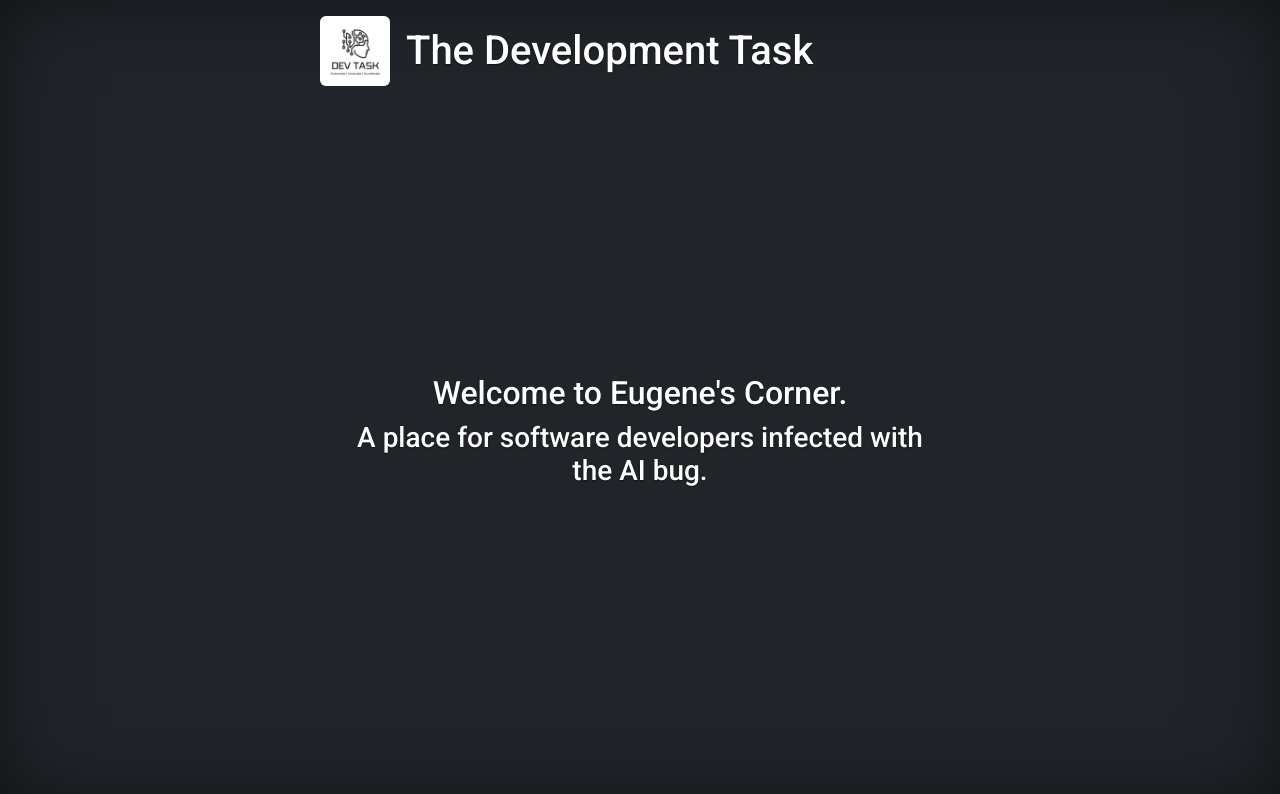
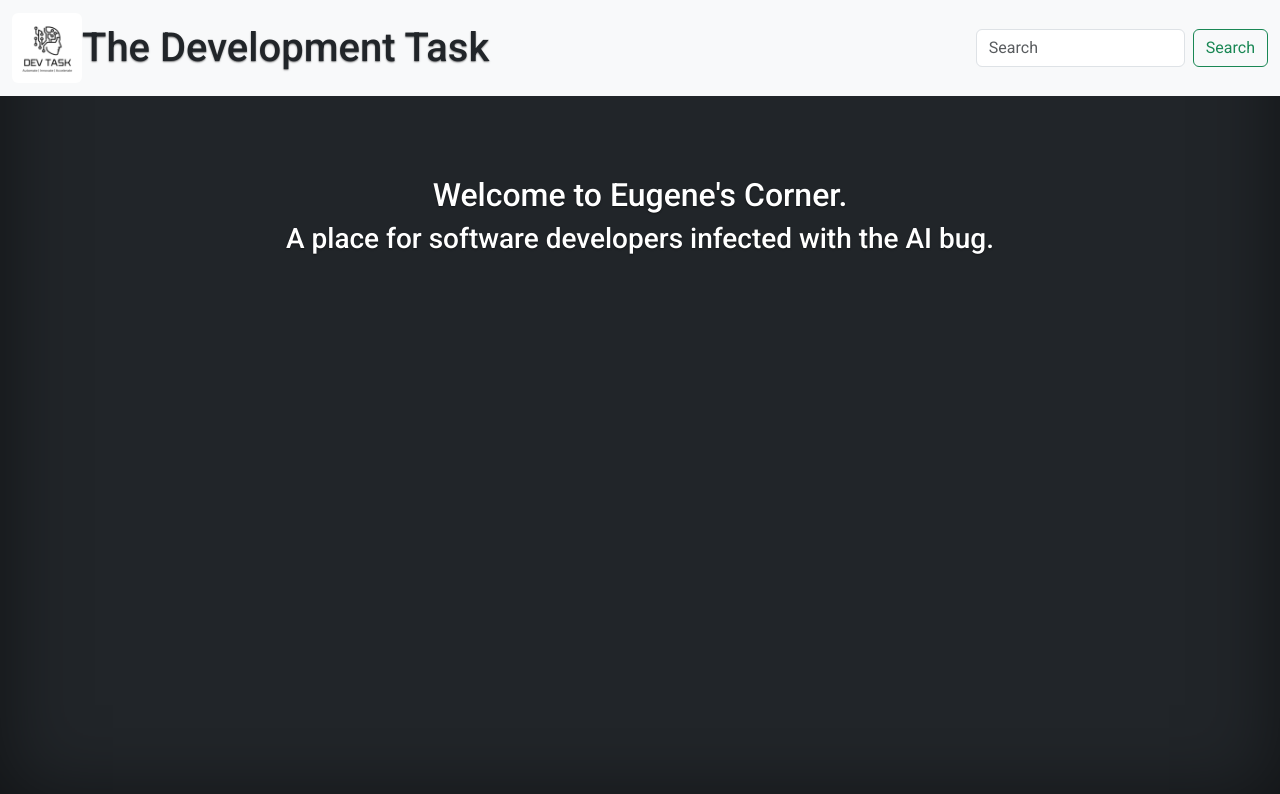
Before and after one commit to EugeneVSL/eugenevsl.github.io, a React (Create React App) app: page / in a window 1280 px wide. Shown: the top 794 px of the page. Built offline with nearby package versions, Linux system fonts and the light colour scheme.

Commit message:
Added the navigation in the header
Added the navigation in the header

```diff
--- a/public/index.html
+++ b/public/index.html
@@ -17,21 +17,12 @@
     <link rel="manifest" href="%PUBLIC_URL%/manifest.json" />
     <link href="https://cdn.jsdelivr.net/npm/bootstrap@5.3.0/dist/css/bootstrap.min.css" rel="stylesheet" integrity="sha384-9ndCyUaIbzAi2FUVXJi0CjmCapSmO7SnpJef0486qhLnuZ2cdeRhO02iuK6FUUVM" crossorigin="anonymous">
 
-    <!--
-      Notice the use of %PUBLIC_URL% in the tags above.
-      It will be replaced with the URL of the `public` folder during the build.
-      Only files inside the `public` folder can be referenced from the HTML.
-
-      Unlike "/favicon.ico" or "favicon.ico", "%PUBLIC_URL%/favicon.ico" will
-      work correctly both with client-side routing and a non-root public URL.
-      Learn how to configure a non-root public URL by running `npm run build`.
-    -->
     <title>Eugene's Corner</title>
   </head>
   <body class="text-center d-flex h-100 text-center text-white bg-dark">
     <noscript>You need to enable JavaScript to run this app.</noscript>
 
-    <div id="root" class="cover-container d-flex w-100 h-100 p-3 mx-auto flex-column"></div>
+    <div id="root" class="cover-container d-flex w-100 h-100 mx-auto flex-column"></div>
 
     <script src="https://cdn.jsdelivr.net/npm/bootstrap@5.3.0/dist/js/bootstrap.bundle.min.js" integrity="sha384-geWF76RCwLtnZ8qwWowPQNguL3RmwHVBC9FhGdlKrxdiJJigb/j/68SIy3Te4Bkz" crossorigin="anonymous"></script>
   </body>
--- a/src/App.css
+++ b/src/App.css
@@ -54,10 +54,6 @@ a:hover {
   border: .05rem solid #fff;
 }
 
-.cover-container {
-  max-width: 42em;
-}
-
 .masthead-brand {
   margin-bottom: 0;
 }
--- a/src/components/header/header.css
+++ b/src/components/header/header.css
@@ -1,7 +1,9 @@
 /*
  * Header
  */
-
- .masthead {
-    margin-bottom: 2rem;
-  }
+h1 {
+  color: #212529;
+}
+.masthead {
+  margin-bottom: 2rem;
+}
--- a/src/components/header/header.jsx
+++ b/src/components/header/header.jsx
@@ -7,11 +7,50 @@ import React from "react";
 export const Header = () => {
 
   return (
-        <header className="masthead mb-auto">
-            <a href="/" className="d-flex align-items-center text-decoration-none">
+    <header className="masthead">
+      <nav className="navbar navbar-expand-lg bg-body-tertiary">
+        <div className="container-fluid">
+          <a className="navbar-brand d-flex align-items-center text-decoration-none" href="/">
+            <img src={logo} className="rounded" alt="logo" width='70px' />
+            <h1 className="float-md-start mb-0">The Development Task</h1>
+          </a>
+
+          <div className="collapse navbar-collapse" id="navbarSupportedContent">
+            <ul className="navbar-nav me-auto mb-2 mb-lg-0">
+              {/* <li className="nav-item">
+                <a className="nav-link active" aria-current="page" href="#">Home</a>
+              </li> */}
+              {/* <li className="nav-item">
+                <a className="nav-link" href="#">Link</a>
+              </li>
+              <li className="nav-item dropdown">
+                <a className="nav-link dropdown-toggle" href="#" role="button" data-bs-toggle="dropdown" aria-expanded="false">
+                  Dropdown
+                </a>
+                <ul className="dropdown-menu">
+                  <li><a className="dropdown-item" href="#">Action</a></li>
+                  <li><a className="dropdown-item" href="#">Another action</a></li>
+                  <li><hr className="dropdown-divider" /></li>
+                  <li><a className="dropdown-item" href="#">Something else here</a></li>
+                </ul>
+              </li>
+              <li className="nav-item">
+                <a className="nav-link disabled">Disabled</a>
+              </li> */}
+            </ul>
+            <form className="d-flex" role="search">
+              <input className="form-control me-2" type="search" placeholder="Search" aria-label="Search" />
+              <button className="btn btn-outline-success" type="submit">Search</button>
+            </form>
+          </div>
+        </div>
+      </nav>
+
+
+        {/* <a href="/" className="d-flex align-items-center text-decoration-none">
             <img src={logo} className="me-3 rounded" alt="logo" width='70px' />
             <h1 className="float-md-start mb-0">The Development Task</h1>
-            </a>
+        </a> */}
         {/* <nav className="nav nav-masthead justify-content-center float-md-end">
             <a class="nav-link active" aria-current="page" href="#">Home</a>
             <a class="nav-link" href="#">Features</a>
--- a/src/pages/home/home.jsx
+++ b/src/pages/home/home.jsx
@@ -9,10 +9,12 @@ export const Home = () => {
     return (
         <>
             <Header />
-            <main className="inner cover">
+
+            <main className="py-5 text-center container">
                 <h2 className="">Welcome to Eugene's Corner.</h2>
  				<h3 className="">A place for software developers infected with the AI bug.</h3>
             </main>
+
             <Footer />
         </>
     )
```
Lines whose indentation alone changed are shown as unchanged.
